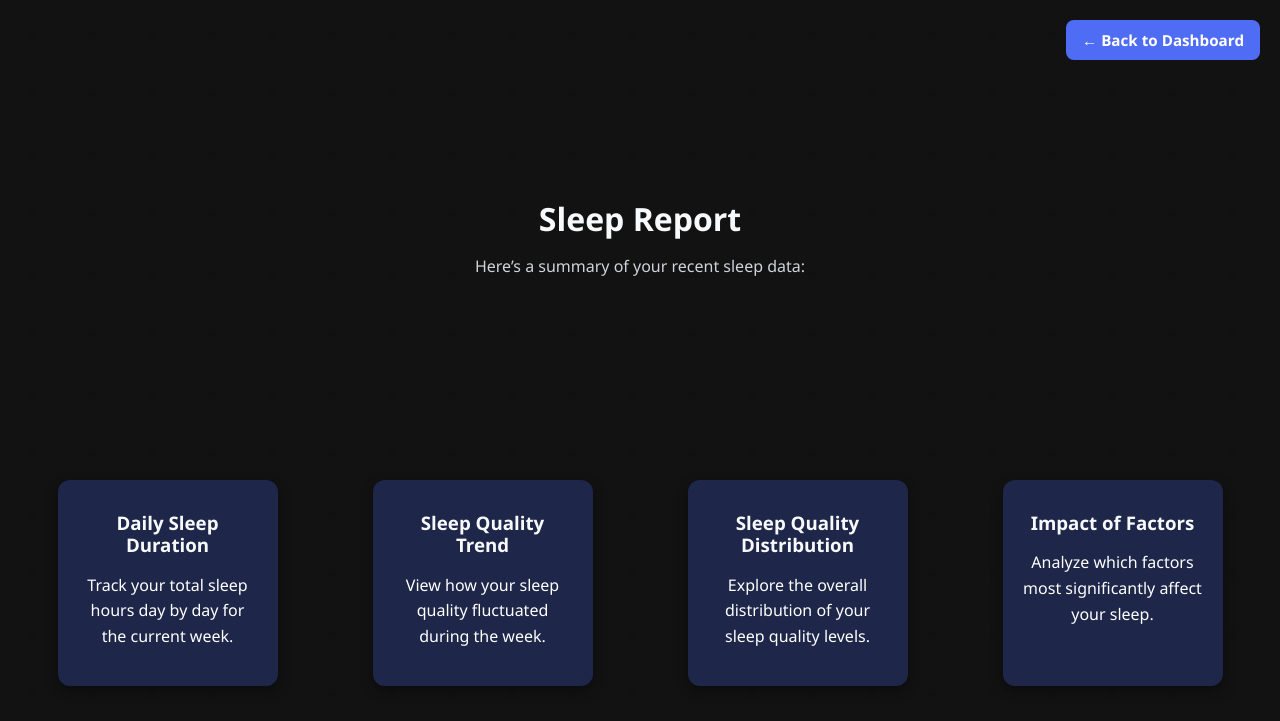
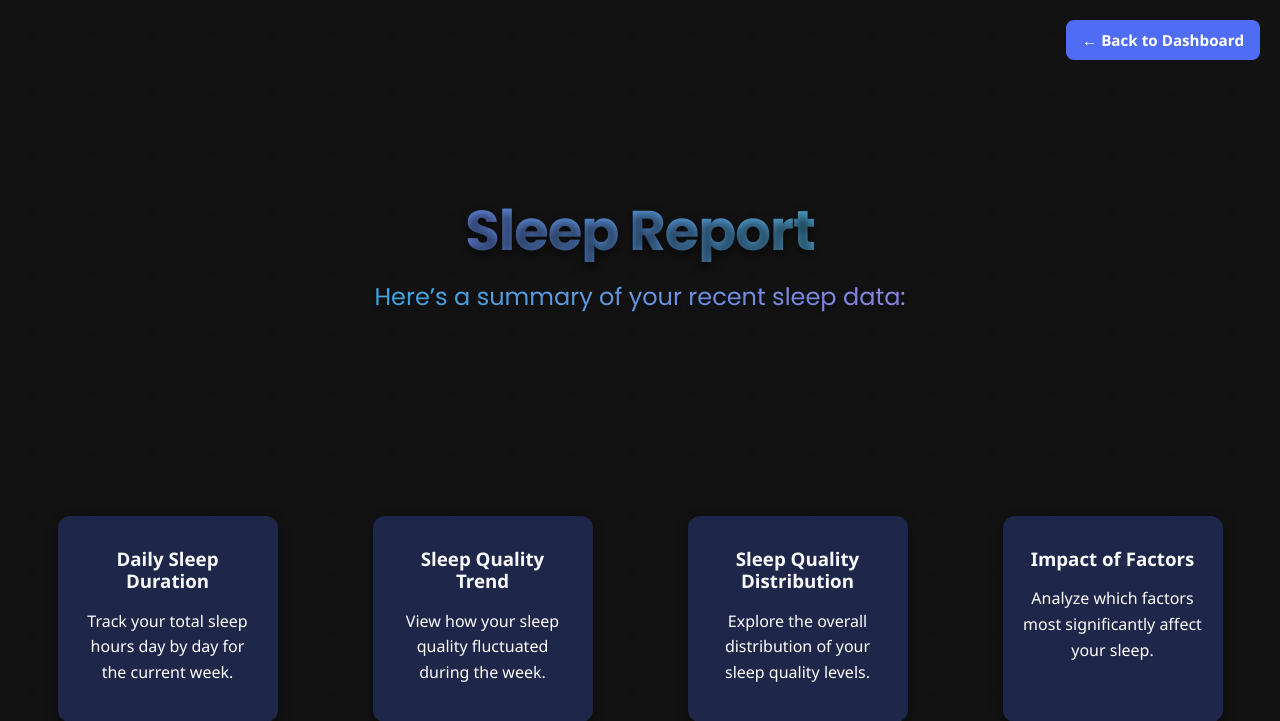
Before and after one commit to klxs409400/CITS5505-GROUP, a Python web app: template templates/Reports/report.html in a window 1280 px wide. Shown: the top 721 px of the page. Run offline with Jinja, Linux system fonts and the light colour scheme; the template is opened without the code that fills it, so the values that code supplies are empty.

Commit message:
Update report.html and report.css with new styles and layout

```diff
--- a/static/css/report.css
+++ b/static/css/report.css
@@ -103,3 +103,33 @@
     text-align: center;
     margin-top: 200px;
   }
+
+  .center-heading h1 {
+    font-family: 'Poppins', sans-serif;
+    font-size: 3.5rem;
+    font-weight: 700;
+    color: #ffffff;
+    letter-spacing: -1px;
+    line-height: 1.1;
+    margin-bottom: 1rem;
+    text-shadow: 0 4px 10px rgba(0, 0, 0, 0.6);
+    background: linear-gradient(to right, #7f5af0, #2ecbba);
+    -webkit-background-clip: text;
+    -webkit-text-fill-color: transparent;
+  }
+
+  .center-heading p {
+    font-family: 'Poppins', sans-serif;
+    font-size: 1.5rem;
+    font-weight: 500;
+    line-height: 1.6;
+    margin-bottom: 2rem;
+    max-width: 700px;
+    margin-left: auto;
+    margin-right: auto;
+    background: linear-gradient(to right, #38bdf8, #a78bfa);
+    -webkit-background-clip: text;
+    -webkit-text-fill-color: transparent;
+    text-align: center;
+    text-shadow: 0 2px 5px rgba(0, 0, 0, 0.3);
+  }
```
